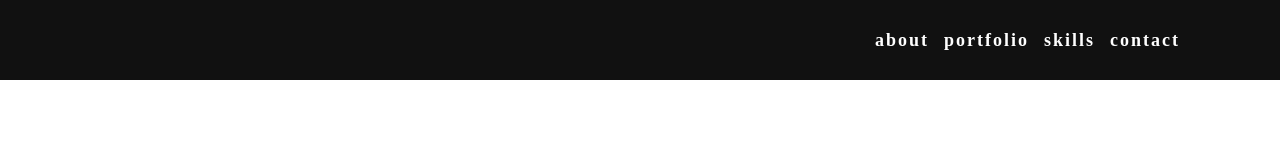
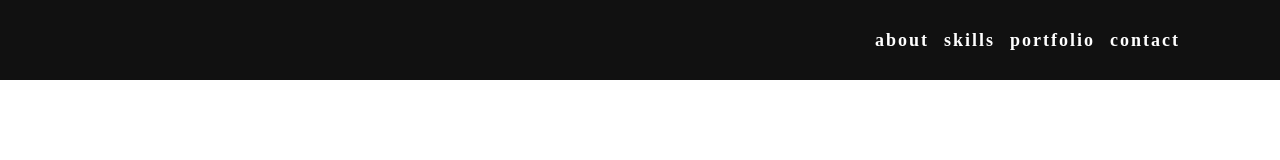
Before and after one commit to ahernas/ah_portfolio, a React (Create React App) app: page / in a window 1280 px wide. Shown: the top 160 px of the page. Built offline with nearby package versions, Linux system fonts and the light colour scheme.

Commit message:
Change styles

```diff
--- a/src/components/layout/Header/Header.module.scss
+++ b/src/components/layout/Header/Header.module.scss
@@ -34,7 +34,6 @@
   font-size: 30px;
   font-family: $font-text;
   font-weight: 900;
-
 }
 
 .title3 {
@@ -42,6 +41,4 @@
   font-size: 25px;
   font-family: $font-text;
   font-weight: bold;
-
-
 }
--- a/src/components/layout/TopBar/TopBar.js
+++ b/src/components/layout/TopBar/TopBar.js
@@ -13,10 +13,10 @@ const TopBar = () => (
             <a href="/">about</a>
           </li>
           <li>
-            <a href="/">portfolio</a>
+            <a href="/">skills</a>
           </li>
           <li>
-            <a href="/">skills</a>
+            <a href="/">portfolio</a>
           </li>
           <li>
             <a href="/">contact</a>
```
Also changed, not shown: 2 other files (tests, documents, lock files or other folders).
